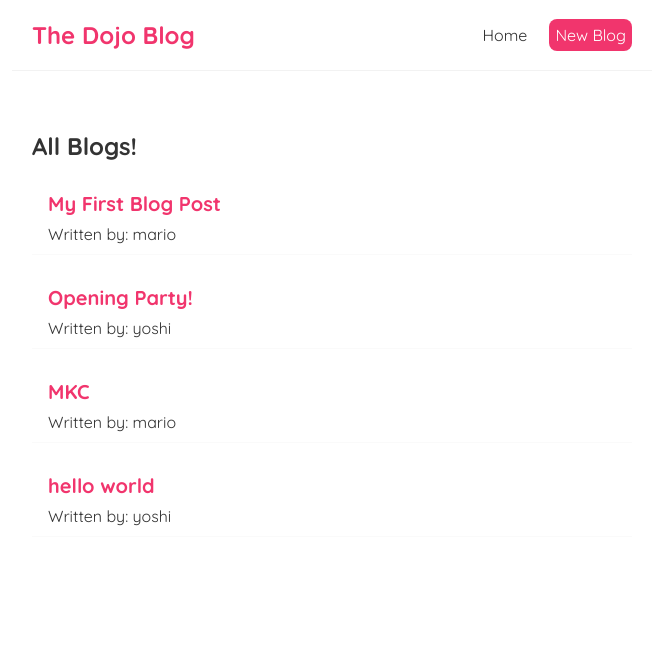
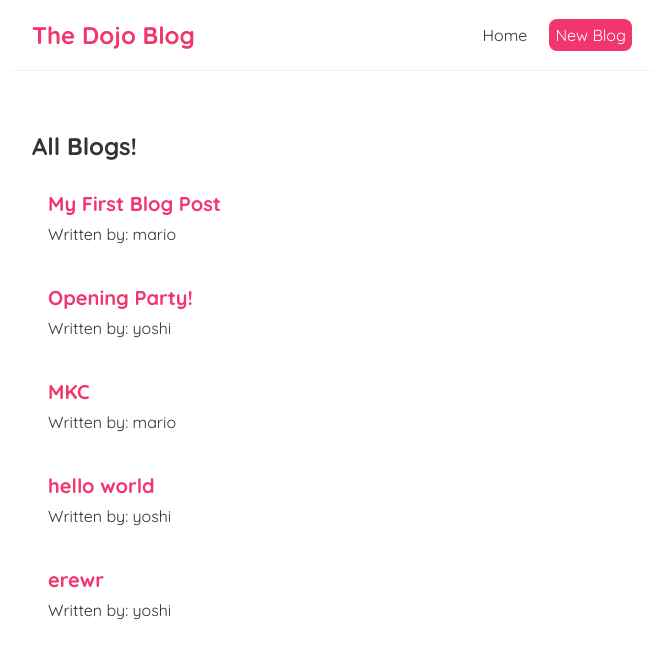
Before and after one commit to HARSHITHA579-pixel/task-website-ideation, a React (Create React App) app in the folder AritraGhoshWebDev/practice/10. React_Basics/dojo-blog/: page / in a window 1280 px wide. Shown: the top 658 px of the page, without its empty margins (308-971 px from the left). Built offline with nearby package versions, Linux system fonts and the light colour scheme; data requests are answered from the project's data file.

Commit message:
Feat: Programmatic redirects

```diff
--- a/AritraGhoshWebDev/practice/10. React_Basics/dojo-blog/data/db.json
+++ b/AritraGhoshWebDev/practice/10. React_Basics/dojo-blog/data/db.json
@@ -23,6 +23,12 @@
       "body": "learning react basics ",
       "author": "yoshi",
       "id": "ggk6A__m-ks"
+    },
+    {
+      "title": "erewr",
+      "body": "erwerhtwhyrhrykuyit",
+      "author": "yoshi",
+      "id": "P55SC81GqB8"
     }
   ],
   "$schema": "./node_modules/json-server/schema.json"
--- a/AritraGhoshWebDev/practice/10. React_Basics/dojo-blog/src/Create.js
+++ b/AritraGhoshWebDev/practice/10. React_Basics/dojo-blog/src/Create.js
@@ -1,10 +1,12 @@
 import { useState } from "react";
+import { useHistory } from "react-router-dom";
 
 const Create = () => {
     const [title, setTitle] = useState('');
     const [body, setBody] = useState('');
     const [author, setAuthor] = useState('');
     const [isPending, setIsPending] = useState(false);
+    const history = useHistory();
 
     const handleSubmit = (e) => {
         e.preventDefault();
@@ -21,7 +23,10 @@ const Create = () => {
         }).then(() => {
             console.log('new blog added');
             setIsPending(false);
-        });
+            // history.go(-1);
+            history.push('/');
+        })
+
     }
 
     return (
```
